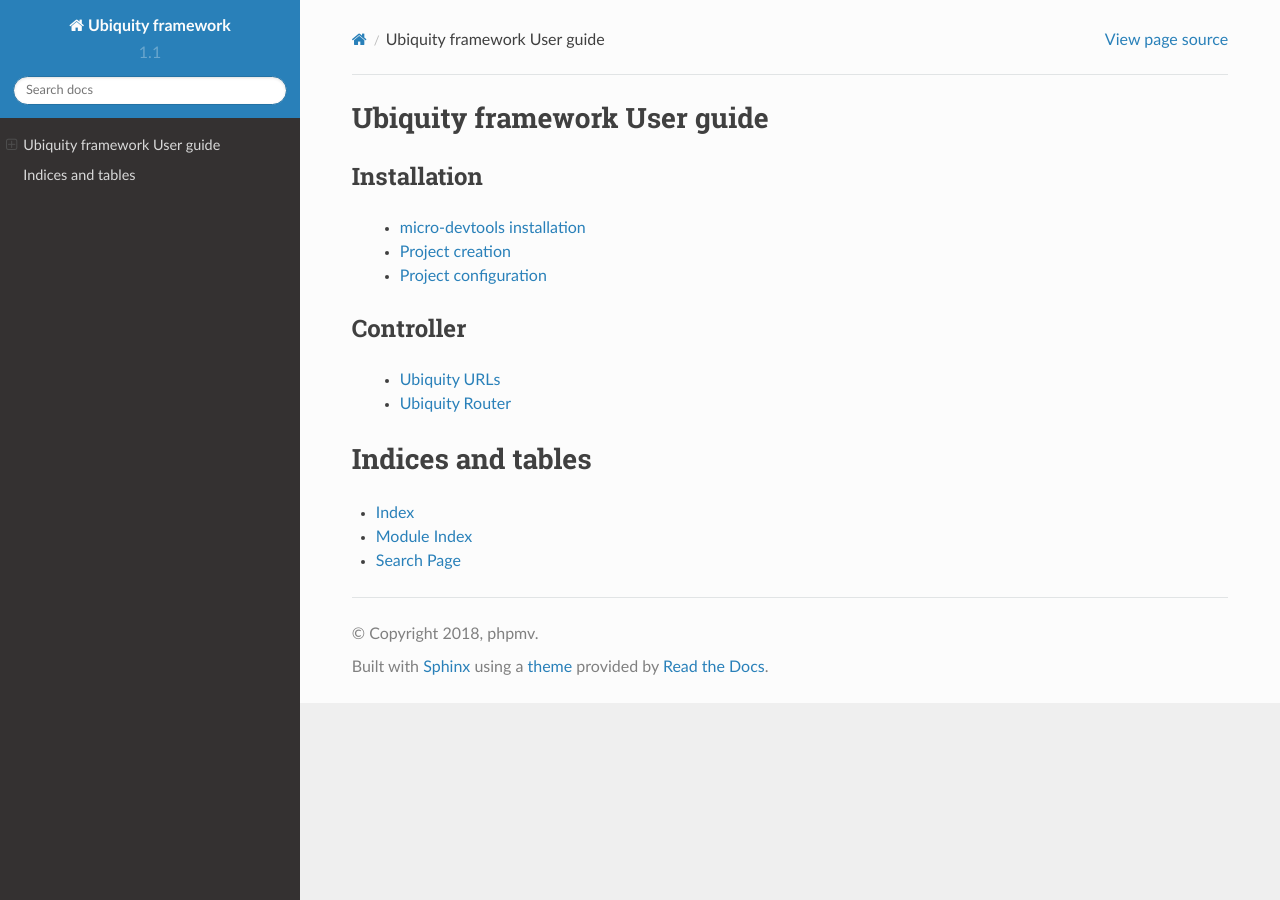
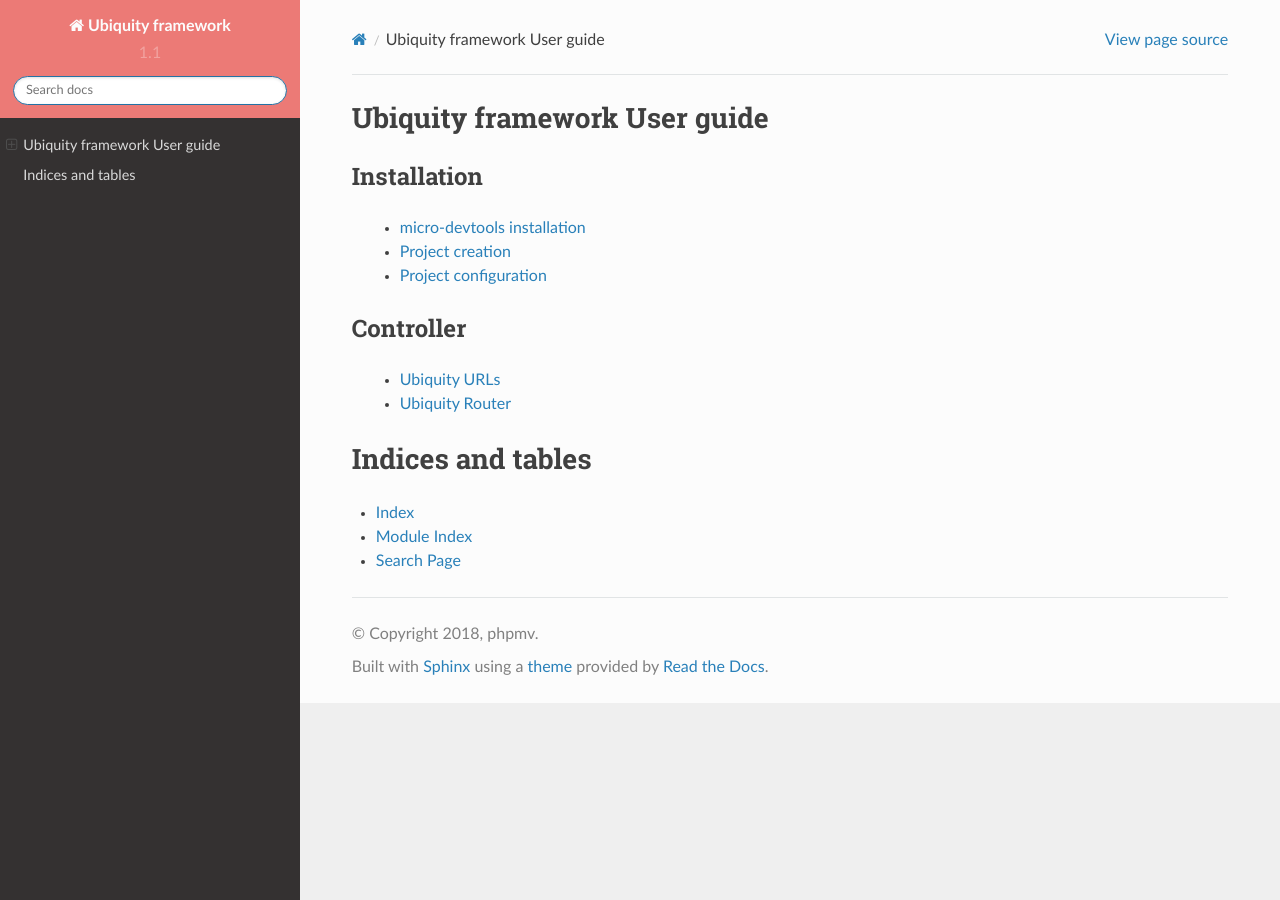
Before and after one commit to phpMv/ubiquity, a Sphinx documentation site: the page built from docs/index.rst, in a window 1280 px wide. Built offline with Sphinx 7.4.7 and the Read the Docs theme 2.0.0, drawn with Linux system fonts in a browser that asks for light colours.

Commit message:
css color doc changed

```diff
--- a/docs/_static/css/custom.css
+++ b/docs/_static/css/custom.css
@@ -1,3 +1,6 @@
 .wy-nav-content{
 	max-width: none!important;
 }
+.wy-side-nav-search{
+	background-color: #EC7A76!important;
+}
```
